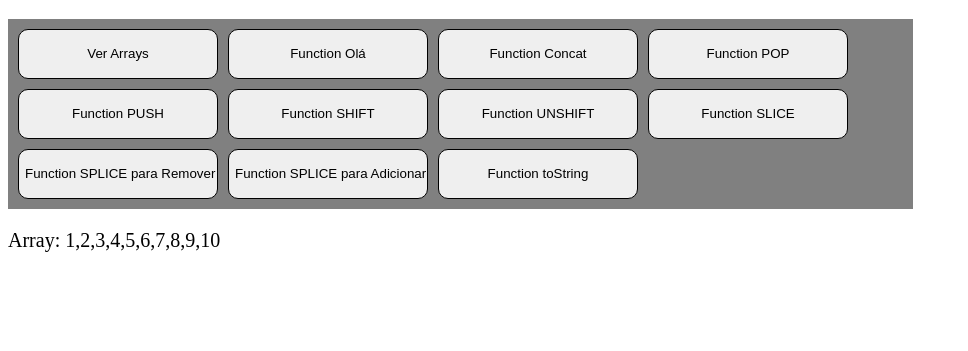
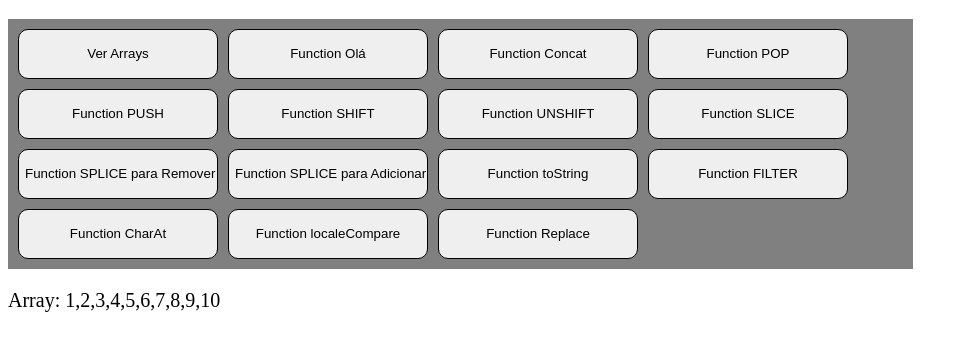
Before and after one commit to lmoura00/SiteAprendendoJavascript, a plain HTML site: page javaScript/index.html in a window 1280 px wide. Both pictures are taken after a click on the button "Function toString". Shown: the part 61-412 px from the top of the page, without its empty margins (0-968 px from the left). Drawn offline with Linux system fonts and the light colour scheme.

Commit message:
Add files via upload

```diff
--- a/javaScript/index.html
+++ b/javaScript/index.html
@@ -51,6 +51,13 @@
         <input type="button" id="splice" onclick="spliceRemover" value="Function SPLICE para Remover"/>
         <input type="button" id="spliceAdd" onclick="spliceAdicionar" value="Function SPLICE para Adicionar"/>
         <input type="button" id="toString" onclick="tostring" value="Function toString"/>
+        <input type="button" id="filter" onclick="filter" value="Function FILTER"/>
+        <input type="button" id="charAt" onclick="charAt" value="Function CharAt"/>
+        <input type="button" id="localeCompare" onclick="compare" value="Function localeCompare"/>
+        <input type="button" id="replace" onclick="replace" value="Function Replace"/>
+
+
+
     </div>
 
     <p id="result"></p>
@@ -146,6 +153,37 @@
 
         }
 
+        function filter(){
+            var desejado = prompt("O que deseja procurar?")
+            var procurado = extras.filter(desejado)
+            result.innerHTML=  "<p> Item procurado: "+procurado
+            sobre.innerHTML = "O método filter() cria um novo array com todos os elementos que passaram no teste implementado pela função fornecida."
+        }
+
+        function charAt(){
+            var frase = promt("Qual a frase?")
+            var posicao = prompt("Qual a posição que deseja visualizar?")
+            result.innerHTML=  "<p> Letra: "+frase.charAt(posicao)
+            sobre.innerHTML = "O método charAt() retorna o caractere especificado a partir de uma string."
+        }
+
+        function compare(){
+            var frase1 = prompt("Digite a primeira frase:")
+            var frase2 = prompt("Digite a segunda frase: ")
+            var compare = frase1.localeCompare(frase2)
+            result.innerHTML=  "<p>"+compare+"</p>"
+            sobre.innerHTML = "O método localeCompare() retorna um número que indica se uma string de referência vem antes ou depois, ou é a mesma que a string fornecida na ordem de classificação."
+        }
+
+        function replace(){
+            var frase = prompt("Frase: ")
+            var parteParaSerSubs = prompt("Digite o trecho que deseja substituir: ")
+            var parteParaSubst = prompt("Digite pelo que deseja substituir: ")
+            var novaFrase = frase.replace(parteParaSerSubs,parteParaSubst)
+            result.innerHTML=  "<p> Frase Inicial: "+ frase +"</p><p> Nova Frase: "+novaFrase+"</p>"
+            sobre.innerHTML = "O método replace() retorna uma nova string com algumas ou todas as correspondências de um padrão substituídas por um determinado caractere (ou caracteres). O padrão pode ser uma string ou uma RegExp, e a substituição pode ser uma string ou uma função a ser chamada para cada correspondência. Se o padrão for uma string, apenas a primeira ocorrência será substituída."
+        }
+
 
         var bt = document.getElementById("verArrays")
         bt.addEventListener("click", ver)
@@ -180,6 +218,18 @@
         var bt9 = document.getElementById("toString")
         bt9.addEventListener("click", tostring)
 
+        var bt10 = document.getElementById("filter")
+        bt10.addEventListener("click", filter)
+
+        var bt11 = document.getElementById("toString")
+        bt11.addEventListener("click", charAt)
+
+        var bt12 = document.getElementById("localeCompare")
+        bt12.addEventListener("click", compare)
+
+        var bt13 = document.getElementById("replace")
+        bt13.addEventListener("click", replace)
+
 </script>
 </body>
 </html>
```
